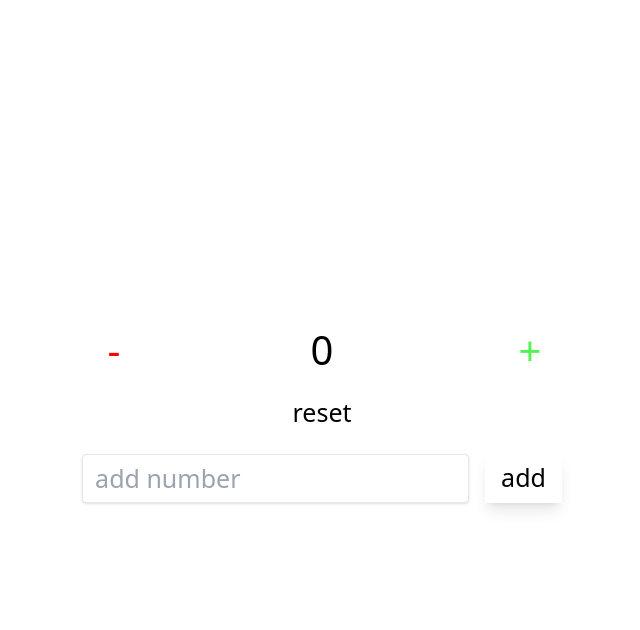
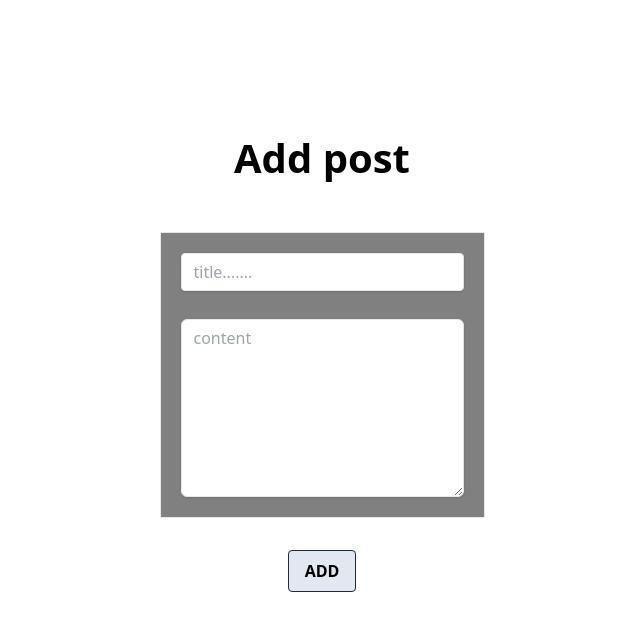
Before and after one commit to viveks5898/rtk-boilderplate24, a React (Create React App) app: page / in a window 1280 px wide. Shown: the top 630 px of the page, without its empty margins (318-958 px from the left). Built offline with nearby package versions, Linux system fonts and the light colour scheme.

Commit message:
added  post logic by redux

```diff
--- a/src/App.js
+++ b/src/App.js
@@ -1,9 +1,11 @@
 import Counter from "./features/counter/Counter";
+import PostsList from "./features/posts/PostsList";
 
 function App() {
   return (
     <div className="container mx-auto px-4">
-      <Counter />
+      {/* <Counter /> */}
+      <PostsList/>
     </div>
   );
 }
--- a/src/app/store.js
+++ b/src/app/store.js
@@ -1,9 +1,10 @@
 import { configureStore } from "@reduxjs/toolkit";
 import counterSlice from "../features/counter/counterSlice";
-
+import postSlice from "../features/posts/postSlice";
 export const store = configureStore({
     reducer:{
-        counter:counterSlice
+        counter:counterSlice,
+        posts:postSlice
 
     }
 })
--- /dev/null
+++ b/src/common/Button.js
@@ -0,0 +1,11 @@
+export default function Button({ children,className, ...attributes }) {
+    return (
+      <button
+        type="button"
+        className={`border border-gray-800 px-4 py-2 rounded uppercase ${className} `}
+        {...attributes}
+      >
+        {children}
+      </button>
+    );
+  }
--- /dev/null
+++ b/src/features/posts/PostsList.js
@@ -0,0 +1,56 @@
+import { useDispatch, useSelector } from "react-redux";
+import React, { useState } from "react";
+import { SelectAllPost, postAdded } from "./postSlice";
+import Button from "../../common/Button";
+import { nanoid } from "@reduxjs/toolkit";
+
+const PostsList = () => {
+  const posts = useSelector(SelectAllPost);
+  const [title, setTitle] = useState("");
+  const [content, setContent] = useState("");
+  const dispatch = useDispatch();
+  const onTitleChanged = (e) => setTitle(e.target.value);
+  const onContentChanged = (e) => setContent(e.target.value);
+  const onSavePostClicked = () => {
+    if (title && content) {
+      dispatch(
+        postAdded({
+          id: nanoid,
+          title: title,
+          content: content,
+        })
+      );
+    }
+  };
+  return (
+    <div className="text-center sm:mt-32">
+      <h1 className="text-[40px] text-[dark] font-semibold">Add post </h1>
+      <div className="flex flex-col gap-7 sm:w-[325px] m-auto sm:mt-11 border p-5 bg-[gray]">
+        <input
+          class="shadow appearance-none border rounded w-full py-2 px-3 text-gray-700 leading-tight focus:outline-none focus:shadow-outline"
+          type="text"
+          onChange={onTitleChanged}
+          placeholder="title......."
+        />
+        <textarea
+          class="shadow resize-y rounded-md appearance-none border  w-full py-2 px-3 text-gray-700 leading-tight focus:outline-none focus:shadow-outline"
+          type="text"
+          col="12"
+          onChange={onContentChanged}
+          rows={8}
+          placeholder="content"
+        />
+      </div>
+      <div className="mt-8 ">
+        <Button
+          onClick={onSavePostClicked}
+          className="bg-slate-200 hover:bg-black hover:text-white font-semibold"
+        >
+          Add{" "}
+        </Button>
+      </div>
+    </div>
+  );
+};
+
+export default PostsList;
--- /dev/null
+++ b/src/features/posts/postSlice.js
@@ -0,0 +1,17 @@
+import { createSlice } from "@reduxjs/toolkit";
+
+const initialState = [];
+
+const postSlice = createSlice({
+  name: "posts",
+  initialState,
+  reducers: {
+    postAdded(state, action) {
+      state.push(action.payload);
+    },
+  },
+});
+
+export const { postAdded } = postSlice.actions;
+export const SelectAllPost = (state) => state.posts;
+export default postSlice.reducer;
```
